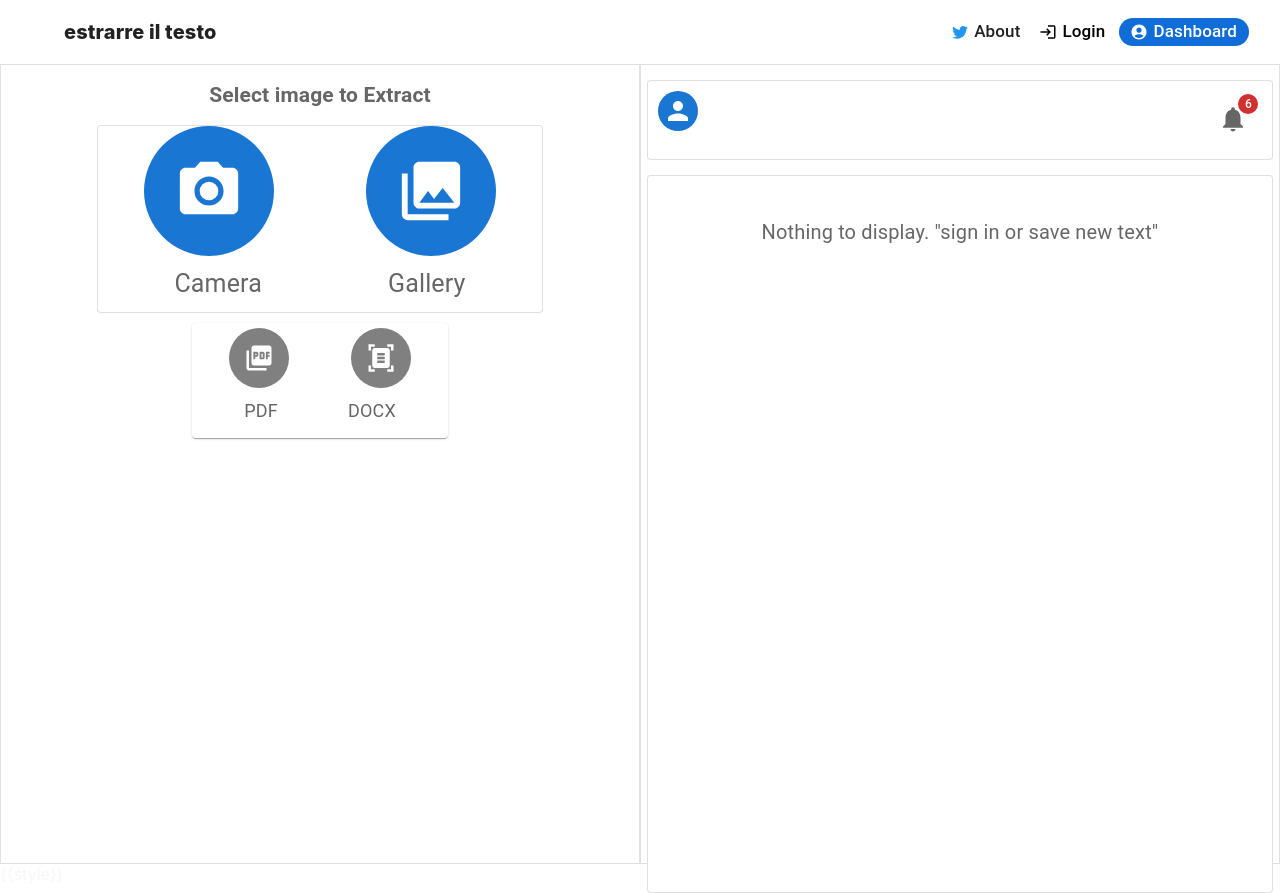
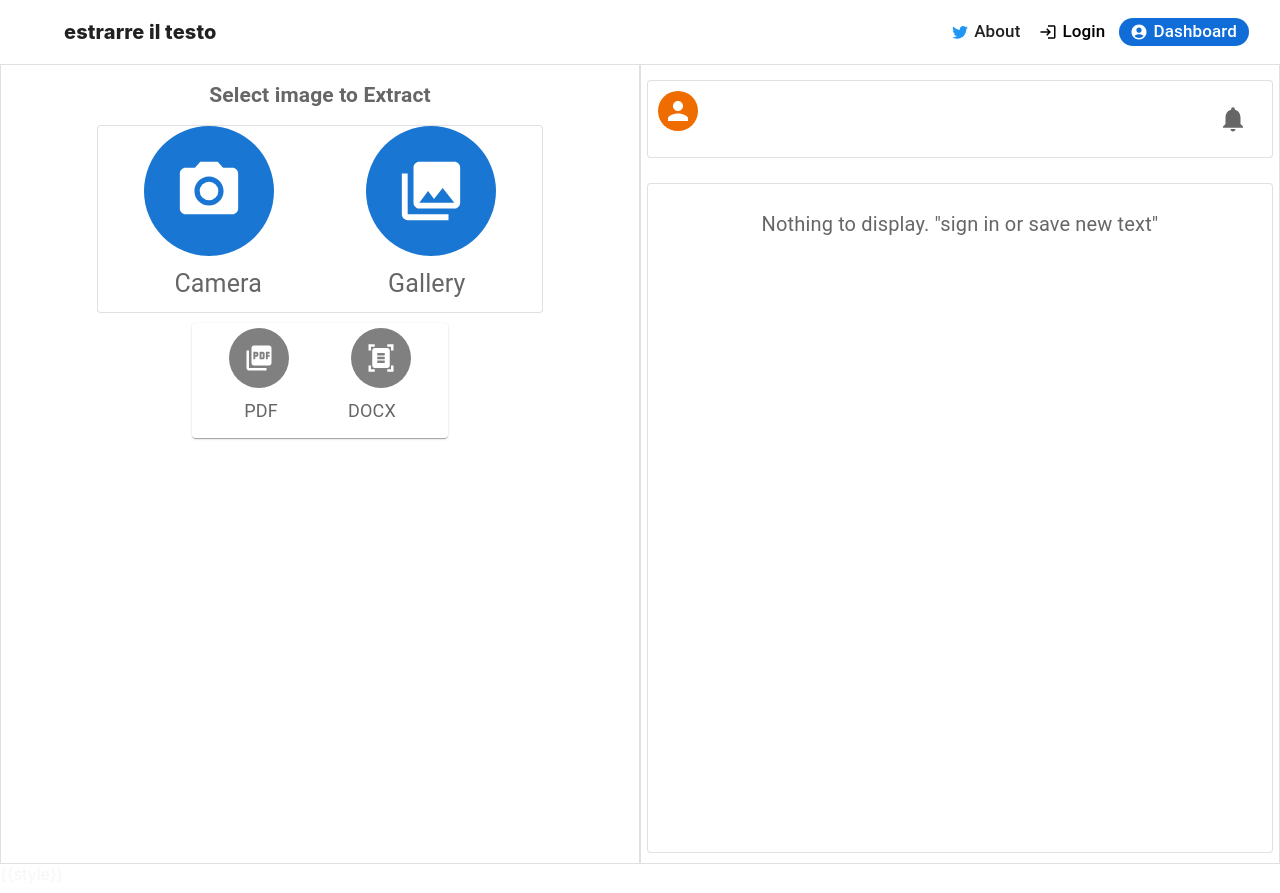
Before and after one commit to JohnnyOhms/FileText-Extractor, a React (Create React App) app: page /dashboard in a window 1280 px wide. Built offline with nearby package versions, Linux system fonts and the light colour scheme.

Commit message:
rendered saved Text

```diff
--- a/src/component/Section/sectionTwo.js
+++ b/src/component/Section/sectionTwo.js
@@ -3,9 +3,8 @@ import { SectionTwoDiv } from "../../styles/styledDashboard";
 import { Item } from "../../pages/dashboard";
 import styled from "@emotion/styled";
 import { Avatar, Badge, Paper, Typography } from "@mui/material";
-import { blue } from "@mui/material/colors";
+import { orange } from "@mui/material/colors";
 import NotificationsIcon from "@mui/icons-material/Notifications";
-import List from "@mui/material/List";
 import ListItem from "@mui/material/ListItem";
 import ListItemAvatar from "@mui/material/ListItemAvatar";
 import ListItemIcon from "@mui/material/ListItemIcon";
@@ -19,6 +18,7 @@ import { useDispatch, useSelector } from "react-redux";
 import { openResult } from "../../slice/globalSlice";
 import { loadTextData } from "../../slice/textSlice";
 import Spinner from "../Loader/Spinner";
+import api from "../../utils/api";
 
 const Profile = styled(Paper)(({ theme }) => ({
   ...theme.typography.body2,
@@ -41,14 +41,7 @@ const ProfileDetails = styled(Paper)(({ theme }) => ({
   lineHeight: "60px",
 }));
 
-const Demo = styled("div")(({ theme }) => ({
-  backgroundColor: theme.palette.background.paper,
-  width: "100%",
-  height: "100%",
-  overflowY: "scroll",
-}));
-
-export const SectionTwo = ({ scrollRef }) => {
+export const SectionTwo = ({ scrollRef, count }) => {
   const dispatch = useDispatch();
   const user = useSelector((state) => state.auth.user);
   const savedText = useSelector((state) => state.loadText.data);
@@ -58,26 +51,31 @@ export const SectionTwo = ({ scrollRef }) => {
 
   useEffect(() => {
     if (!user) return;
+    api
+      .get("http://localhost:9000/api/getalltext")
+      .then((res) => {
+        setSaved(res.data.data);
+      })
+      .catch((err) => {
+        alert("something went wrong, refreash page");
+        console.log(err);
+      });
+  }, [count, user]);
+
+  useEffect(() => {
+    console.log("dispatch action");
+    if (!user) return;
     dispatch(loadTextData({ url: "getalltext" }));
-  }, [dispatch, savedText]);
-
-  // useEffect(() => {
-  //   console.log(savedText);
-  //   if (savedText && savedText.mssg) return;
-
-  //   if (savedText) {
-  //     setSaved(savedText);
-  //   }
-  // }, [savedText]);
-  useEffect(() => {
-    console.log(savedText);
-  }, [savedText]);
+  }, [dispatch, user]);
 
   return (
     <SectionTwoDiv ref={scrollRef}>
-      <Item variant="outlined">
+      <Item
+        variant="outlined"
+        sx={{ display: "flex", flexDirection: "column" }}
+      >
         <Profile variant="outlined">
-          <Avatar sx={{ bgcolor: blue[700] }}>
+          <Avatar sx={{ bgcolor: orange[800] }}>
             {user && user.user.username[0]}
           </Avatar>
           <div
@@ -92,22 +90,31 @@ export const SectionTwo = ({ scrollRef }) => {
             <Typography variant="body2" sx={{ fontSize: "17px" }}>
               {user && user.user.username}
             </Typography>
+            {/* checks how many times the component is rendered */}
+            <p style={{ visibility: "hidden" }}>{count}</p>
+            {/*  */}
             <Typography variant="body2">
-              <Badge badgeContent={6} color="error">
+              <Badge
+                badgeContent={
+                  (savedText && savedText.data.length) ||
+                  (saved && saved.length)
+                }
+                color="warning"
+              >
                 <NotificationsIcon sx={{ fontSize: "30px" }} />
               </Badge>
             </Typography>
           </div>
         </Profile>
-        <ProfileDetails variant="outlined">
-          <Demo>
-            <List>
-              <ListItem sx={{ display: "block", textAlign: "center" }}>
+        <ProfileDetails variant="outlined" sx={{ overflowY: "scroll" }}>
+          {/* first render */}
           {loading ? (
             <Spinner />
-                ) : savedText && savedText.data.length > 0 ? (
-                  savedText.data.map((item) => (
-                    <>
+          ) : (
+            savedText &&
+            savedText.data.length > 0 &&
+            savedText.data.map((item, index) => (
+              <div key={index + 1}>
                 <ListItem>
                   <ListItemAvatar>
                     <ListItemIcon>
@@ -132,16 +139,55 @@ export const SectionTwo = ({ scrollRef }) => {
                     </IconButton>
                   </React.Fragment>
                 </ListItem>
-                    </>
+              </div>
             ))
-                ) : (
+          )}
+          {/*  */}
+          {/* alternative render*/}
+          {!savedText &&
+            saved &&
+            saved.length > 0 &&
+            saved.map((item, index) => (
+              <div key={index + 1}>
+                <ListItem>
+                  <ListItemAvatar>
+                    <ListItemIcon>
+                      <FolderIcon />
+                    </ListItemIcon>
+                  </ListItemAvatar>
+                  <ListItemText
+                    primary={item.text.substring(0, 30) + "....."}
+                  />
+                  <React.Fragment>
+                    <IconButton sx={{ mx: { xs: "1px", sm: 1, md: 1 } }}>
+                      <DeleteIcon sx={{ fontSize: "30px" }} />
+                    </IconButton>
+                    <IconButton
+                      onClick={() => dispatch(openResult())}
+                      sx={{ mx: { xs: "1px", sm: 1, md: 1 } }}
+                    >
+                      <ArticleIcon sx={{ fontSize: "30px" }} />
+                    </IconButton>
+                    <IconButton sx={{ mx: { xs: "1px", sm: 1, md: 1 } }}>
+                      <ContentCopyIcon sx={{ fontSize: "30px" }} />
+                    </IconButton>
+                  </React.Fragment>
+                </ListItem>
+              </div>
+            ))}
+          {/*  */}
+          {/* no results */}
+          {!savedText && saved.length <= 0 && (
             <p style={{ fontSize: "20px" }}>
               Nothing to display. "sign in or save new text"
             </p>
           )}
-              </ListItem>
-            </List>
-          </Demo>
+          {/*  */}
+          {error && (
+            <p style={{ fontSize: "20px" }}>
+              failed to load. "try again later"
+            </p>
+          )}
         </ProfileDetails>
       </Item>
     </SectionTwoDiv>
```
Lines whose indentation alone changed are shown as unchanged.
